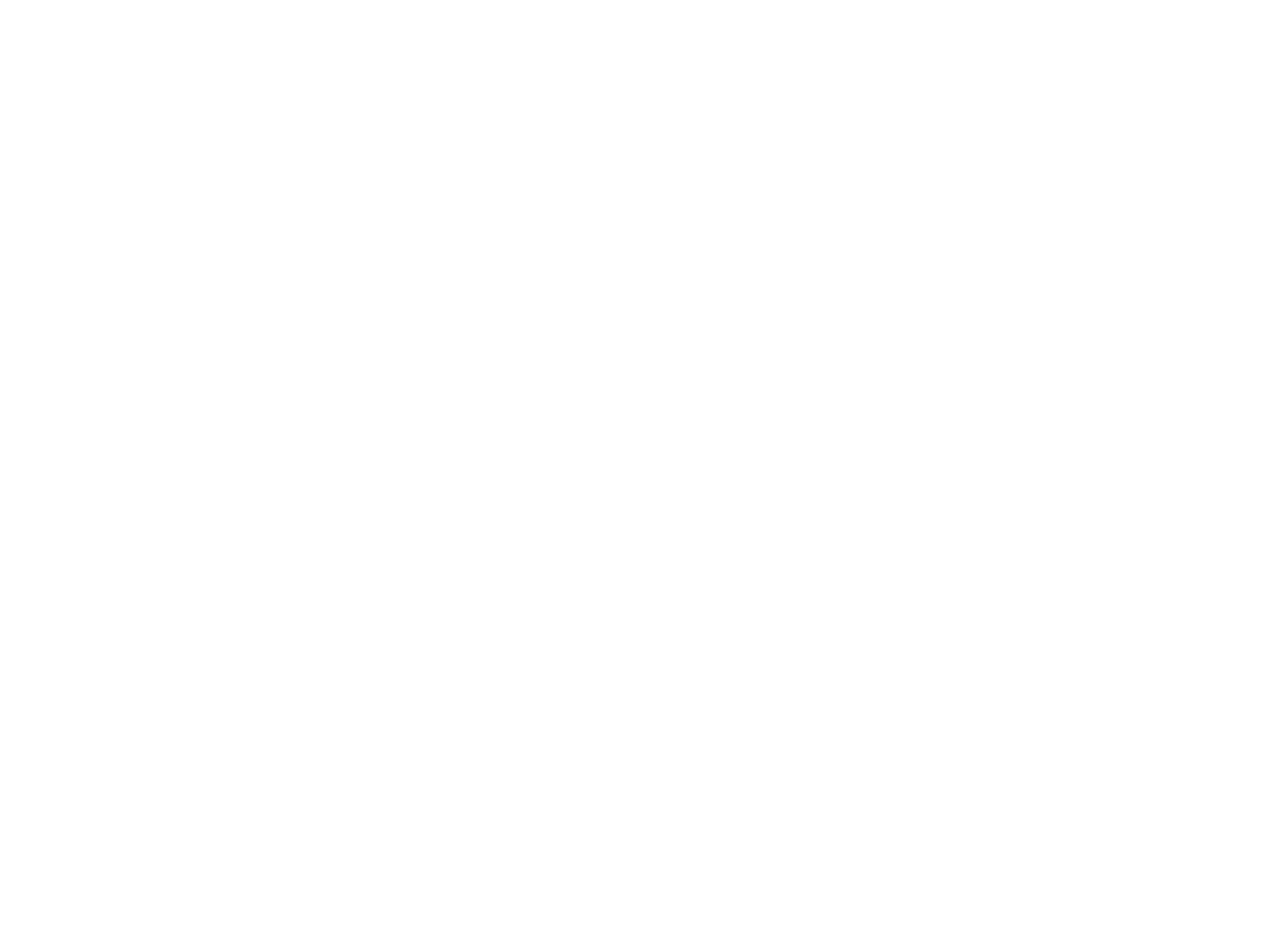
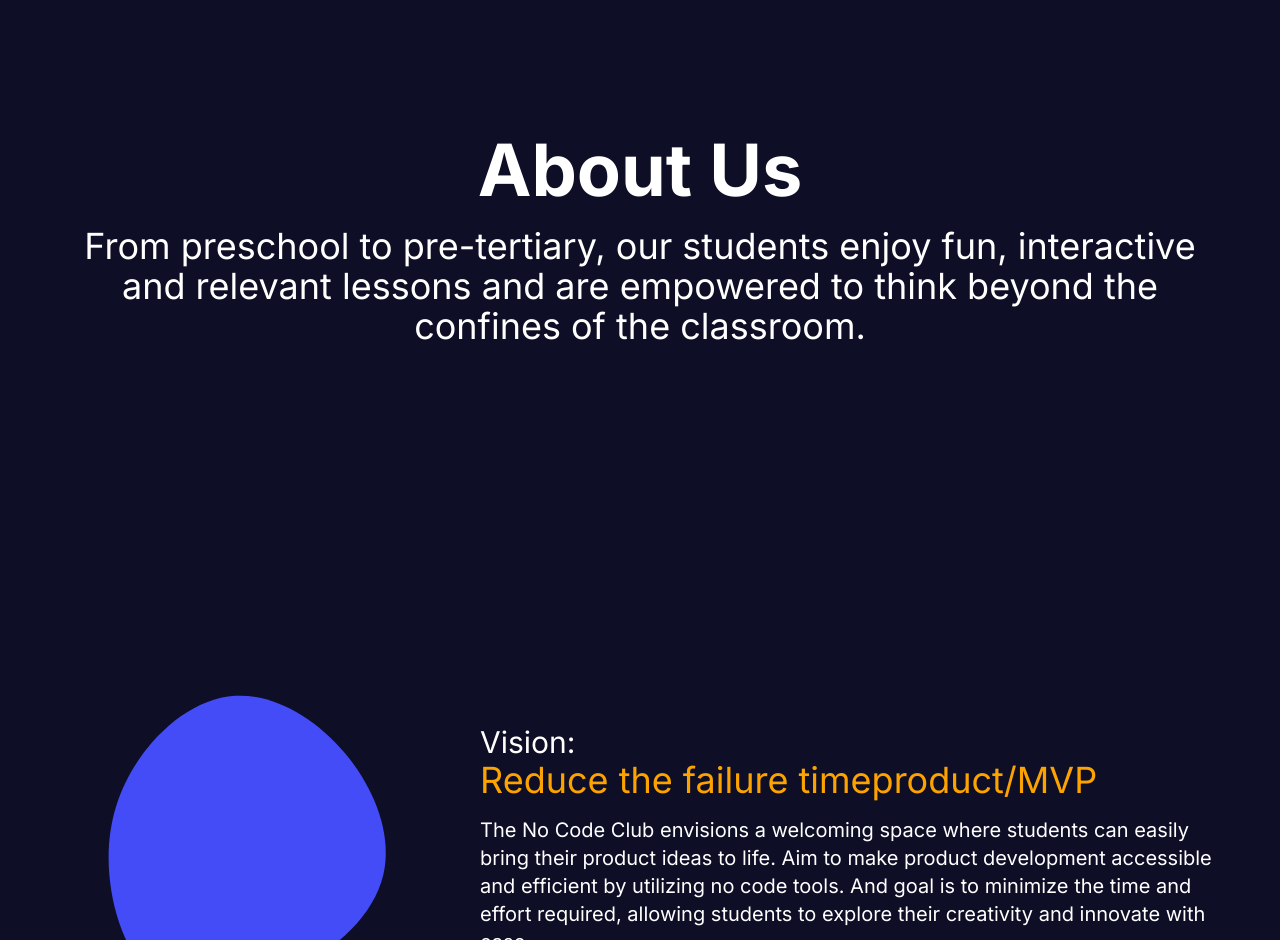
Before and after one commit to nocodeclubiitm/nocode-website, a Next.js app: page /about-us in a window 1280 px wide. Shown: the part 160-1100 px from the top of the page. Before the commit the page ends 800 px from the top, so only its background shows below. Built offline with nearby package versions, Linux system fonts and the light colour scheme.

Commit message:
about us page done

```diff
--- /dev/null
+++ b/src/app/about-us/_component/content-card.tsx
@@ -0,0 +1,42 @@
+import { cn } from "@/lib/utils";
+import React from "react";
+interface ContentCardProps {
+  title: string;
+  subTitle: string;
+  description: string;
+  index: number;
+}
+const ContentCard = ({
+  title,
+  subTitle,
+  description,
+  index,
+}: ContentCardProps) => {
+  return (
+    <div
+      className={cn(
+        "flex-col md:flex justify-center items-center gap-8",
+        index % 2 == 0 ? "flex-row-reverse" : "flex-row"
+      )}
+    >
+      <div className="p-4 text-center md:text-left">
+        <h2 className="text-3xl">{title}</h2>
+        <h3 className="text-4xl text-[#FCA300] ">{subTitle}</h3>
+        <p className=" text-xl mt-4">{description}</p>
+      </div>
+      <div className="">
+        <div className=" hidden md:block w-[400px] h-[400px] rounded-full bg-transparent">
+          <svg viewBox="0 0 200 200" xmlns="http://www.w3.org/2000/svg">
+            <path
+              fill="#444CF7"
+              d="M56.2,-43.7C71.1,-26.1,80.3,-2.8,75.7,17.2C71,37.3,52.6,54.2,30.8,65.3C8.9,76.3,-16.4,81.5,-33.5,72.3C-50.6,63,-59.4,39.3,-61.3,17.8C-63.2,-3.8,-58.2,-23.1,-46.8,-39.9C-35.4,-56.6,-17.7,-70.9,1.5,-72.1C20.6,-73.2,41.3,-61.3,56.2,-43.7Z"
+              transform="translate(100 100)"
+            />
+          </svg>
+        </div>
+      </div>
+    </div>
+  );
+};
+
+export default ContentCard;
--- /dev/null
+++ b/src/app/about-us/_component/profile-card.tsx
@@ -0,0 +1,38 @@
+import { cn } from "@/lib/utils";
+import Image from "next/image";
+import React from "react";
+interface ProfileCardProps {
+  name: string;
+  role: string;
+  image: string;
+  description: string;
+}
+
+const ProfileCard = ({ name, role, image, description }: ProfileCardProps) => {
+  return (
+    <div className="text-sm leading-6 text-white bg-[#20354b] rounded-sm">
+      <figure className="relative flex flex-col-reverse rounded-lg p-6 ">
+        <blockquote className="mt-6 ">
+          <p>{description}</p>
+        </blockquote>
+        <figcaption className="flex items-center space-x-4">
+          <Image
+            src="/vercel.svg"
+            alt=""
+            width={56}
+            height={56}
+            className="flex-none w-14 h-14 rounded-full object-cover"
+            loading="lazy"
+            decoding="async"
+          />
+          <div className="flex-auto">
+            <div className="text-white ">{name}</div>
+            <div className="mt-0.5">{role}</div>
+          </div>
+        </figcaption>
+      </figure>
+    </div>
+  );
+};
+
+export default ProfileCard;
--- a/src/app/about-us/page.tsx
+++ b/src/app/about-us/page.tsx
@@ -1,9 +1,46 @@
-import React from 'react'
-
+import { siteConfig } from "@/lib/site-config";
+import ContentCard from "./_component/content-card";
+import ProfileCard from "./_component/profile-card";
+const combinedTeamData = [...siteConfig.aboutUs.teams.heads, ...siteConfig.aboutUs.teams.leads, ...siteConfig.aboutUs.teams.Associates]
 const TeamPage = () => {
   return (
-    <div>TeamPage</div>
-  )
-}
+    <div className="bg-[#0E0E26] text-white">
+      <div className="container">
+        <div className=" container text-center h-screen flex flex-col justify-center items-center ">
+          <h1 className="text-7xl text-center font-bold mb-5">
+            {siteConfig.aboutUs.titlle}
+          </h1>
+          <p className="text-2xl md:text-4xl ">{siteConfig.aboutUs.subTitle}</p>
+        </div>
+        {/* Content section */}
+        <div className="">
+          {siteConfig.aboutUs.content.map((item, index) => (
+            <ContentCard
+              key={item.title}
+              title={item.title}
+              subTitle={item.subTitle}
+              description={item.description}
+              index={index}
+            />
+          ))}
+        </div>
+        {/* card section */}
+        <div className="mt-20  text-center h-full pb-10">
+          <div className="grid grid-cols-1 gap-6 lg:gap-8 sm:grid-cols-2 lg:grid-cols-3">
+            {combinedTeamData.map(({ name, role, image, description }) => (
+              <ProfileCard
+                key={name}
+                name={name}
+                role={role}
+                image={image}
+                description={description}
+              />
+            ))}
+          </div>
+        </div>
+      </div>
+    </div>
+  );
+};
 
-export default TeamPage
+export default TeamPage;
--- a/src/lib/site-config.ts
+++ b/src/lib/site-config.ts
@@ -18,7 +18,7 @@
             {
                 title: "Mission:",
                 subTitle:"Create the product building environment where ideas can grow faster",
-                description: "The mission of the No Code Club is to empower students by providing them with the knowledge and resources they need to effectively use no code tools. No-code club committed to offering educational support, guidance, and mentorship throughout the product development journey. By fostering a collaborative community, we strive to create an environment where students can learn, experiment, and succeed in building their own unique products without or minimum the need for coding skills."
+                description: "The No Code Club is focused on empowering students by teaching them how to use no-code tools, offering support and mentorship to help them create unique products with little to no coding required. The club fosters a collaborative and innovative learning environment."
             },
             {
                 title: "Initiatives:",
```
